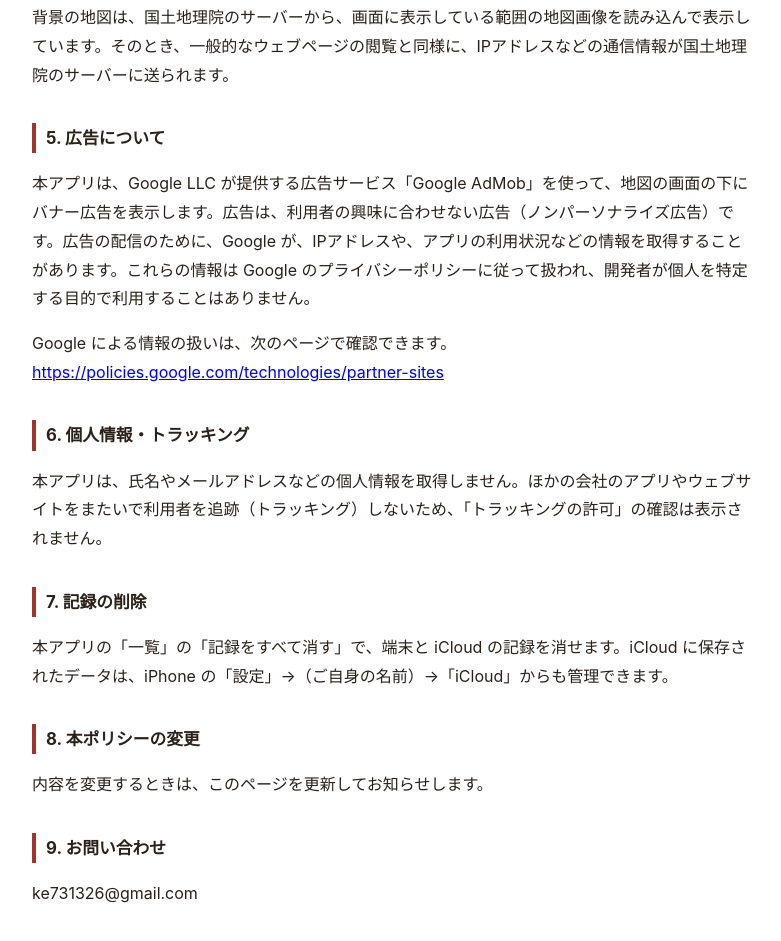
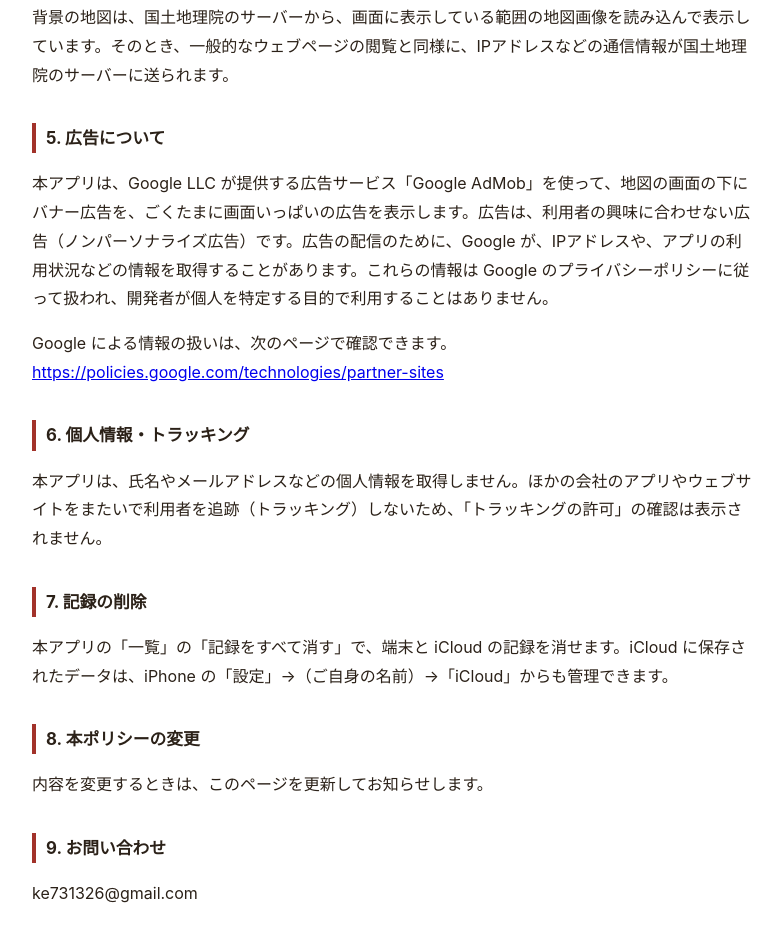
Before and after one commit to keigosmile/apps-policy, a plain HTML site: page nanhan/privacy.html in a window 1280 px wide. Shown: the part 802-1743 px from the top of the page, without its empty margins (248-1029 px from the left). Drawn offline with Linux system fonts and the light colour scheme.

Commit message:
ここは何藩？：全画面広告（ごくたまに）の説明を追加
Co-Authored-By: Claude Opus 5.5 <noreply@anthropic.com>
Claude-Session: https://claude.ai/code/session_01XXVZTrvThvewcTJbvPymUN

```diff
--- a/nanhan/privacy.html
+++ b/nanhan/privacy.html
@@ -29,7 +29,7 @@
 <p>背景の地図は、国土地理院のサーバーから、画面に表示している範囲の地図画像を読み込んで表示しています。そのとき、一般的なウェブページの閲覧と同様に、IPアドレスなどの通信情報が国土地理院のサーバーに送られます。</p>
 
 <h2>5. 広告について</h2>
-<p>本アプリは、Google LLC が提供する広告サービス「Google AdMob」を使って、地図の画面の下にバナー広告を表示します。広告は、利用者の興味に合わせない広告（ノンパーソナライズ広告）です。広告の配信のために、Google が、IPアドレスや、アプリの利用状況などの情報を取得することがあります。これらの情報は Google のプライバシーポリシーに従って扱われ、開発者が個人を特定する目的で利用することはありません。</p>
+<p>本アプリは、Google LLC が提供する広告サービス「Google AdMob」を使って、地図の画面の下にバナー広告を、ごくたまに画面いっぱいの広告を表示します。広告は、利用者の興味に合わせない広告（ノンパーソナライズ広告）です。広告の配信のために、Google が、IPアドレスや、アプリの利用状況などの情報を取得することがあります。これらの情報は Google のプライバシーポリシーに従って扱われ、開発者が個人を特定する目的で利用することはありません。</p>
 <p>Google による情報の扱いは、次のページで確認できます。<br>
 <a href="https://policies.google.com/technologies/partner-sites">https://policies.google.com/technologies/partner-sites</a></p>
 
```
